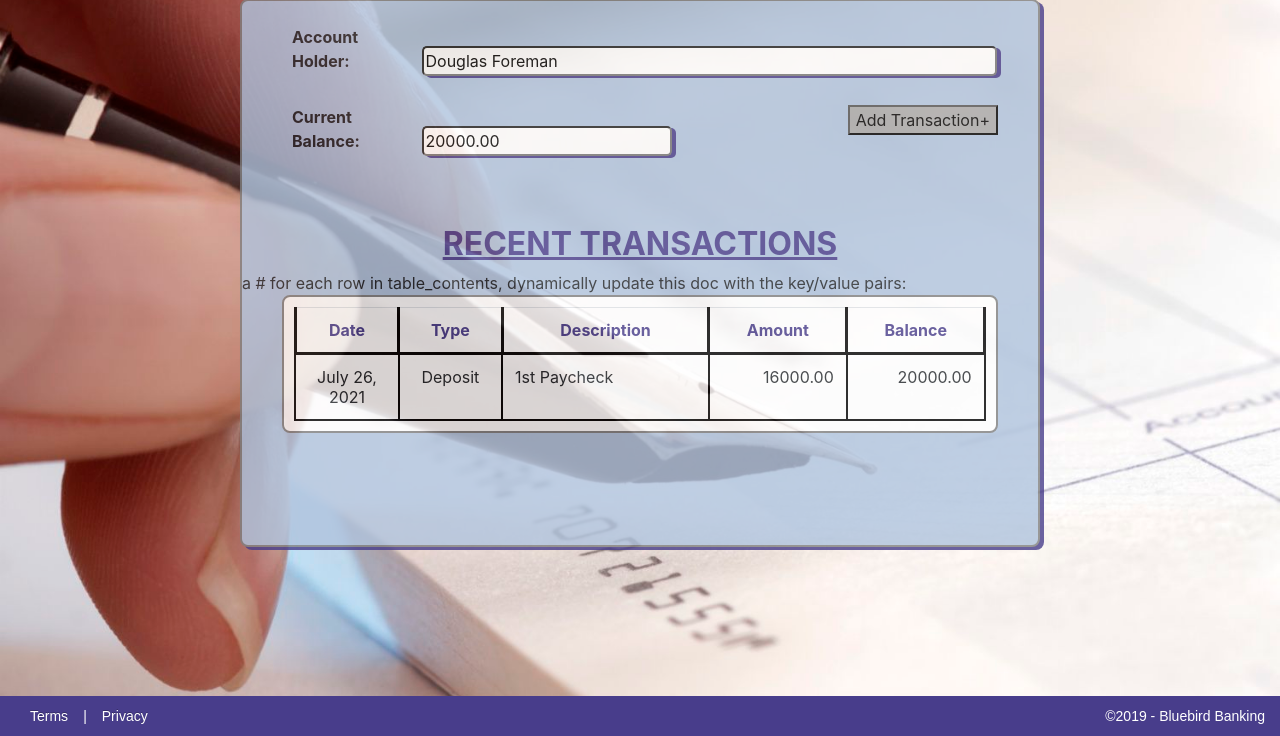
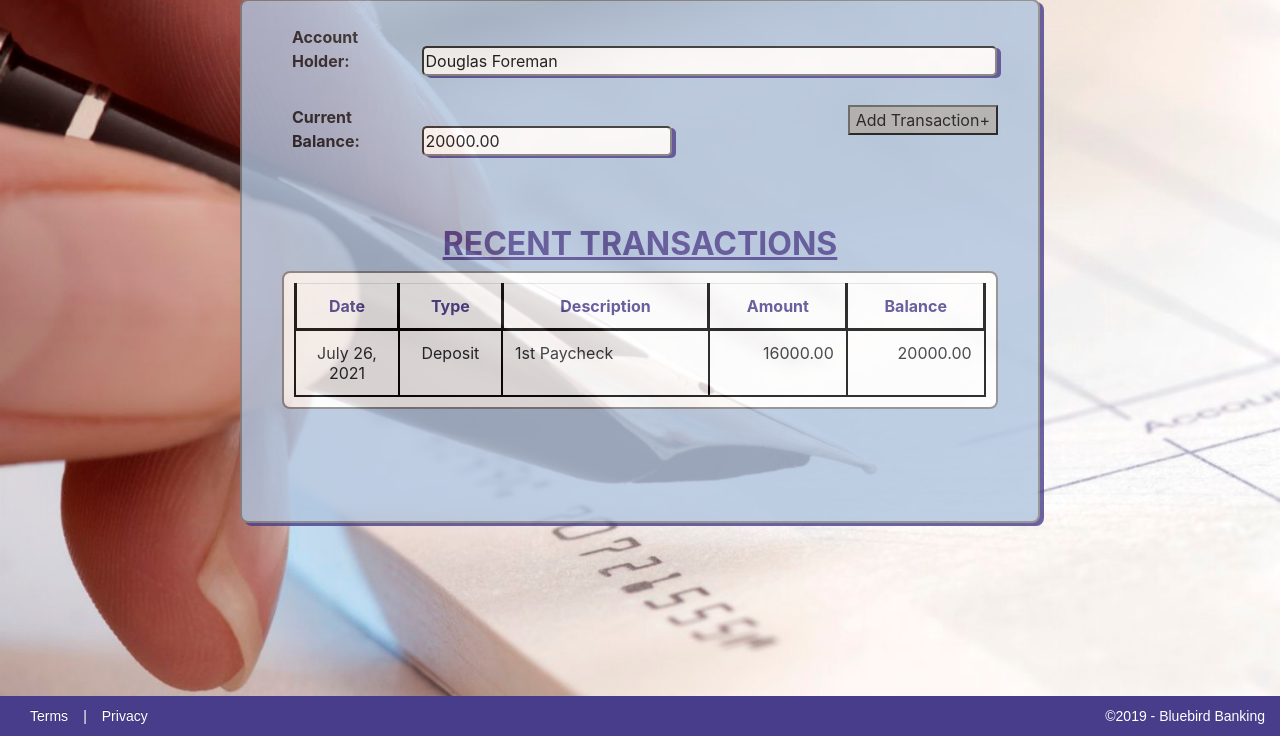
Before and after one commit to dlydellf/Django_Virtual_Environment, a Django app: page /2/balance/ in a window 1280 px wide. Shown: the part 64-800 px from the top of the page. Run offline with Django 3.2, Linux system fonts and the light colour scheme; data comes from the database, SQL or seed files in the repository; some libraries are stand-ins or nearby versions.

Commit message:
Changed django comment (#) to html comment (<! -- -->) - gtg

```diff
--- a/Django_Checkbook/src/DjangoCheckbook/Checkbook/templates/checkbook/BalanceSheet.html
+++ b/Django_Checkbook/src/DjangoCheckbook/Checkbook/templates/checkbook/BalanceSheet.html
@@ -25,7 +25,7 @@
 					<th>Description</th>
 					<th>Amount</th>
 					<th>Balance</th>
-				</tr>a{% for key, total in table_contents.items %} # for each row in table_contents, dynamically update this doc with the key/value pairs:
+				</tr>{% for key, total in table_contents.items %} <!-- for each row in table_contents, dynamically update this doc with the key/value pairs: -->
 				<tr>
 					<td class="center">{{ key.date }}</td>
 					<td class="center">{{ key.type }}</td>
```
